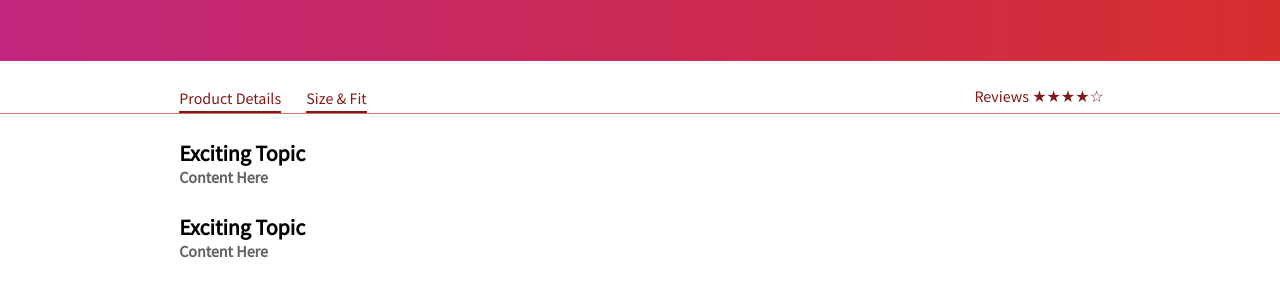
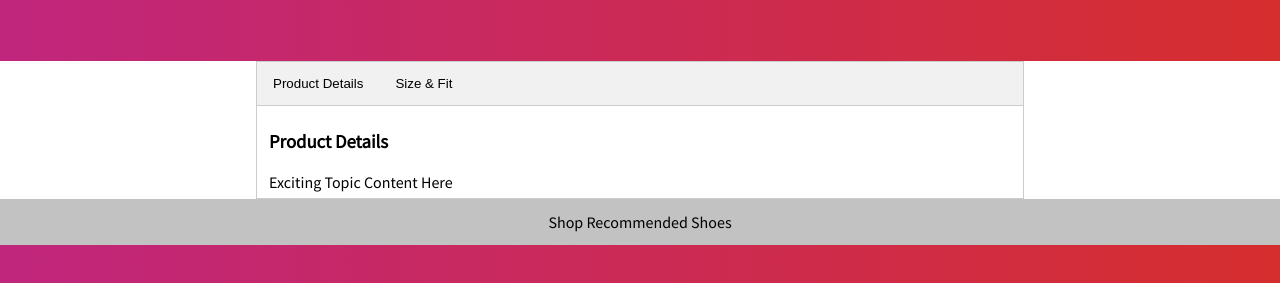
Before and after one commit to jameyfish/foundations-assignment-1, a plain HTML site: page index.html in a window 1280 px wide. Shown: the part 505-788 px from the top of the page. Drawn offline with Linux system fonts and the light colour scheme.

Commit message:
eigth push

```diff
--- a/index.css
+++ b/index.css
@@ -150,3 +150,42 @@ p9 {
   position: relative;
   bottom: 15px;
 }
+/*my tab test*/
+.tabx {
+  overflow: hidden;
+  border: 1px solid #ccc;
+  background-color: #f1f1f1;
+}
+
+/* Style the buttons that are used to open the tab content */
+.tabx button {
+  background-color: inherit;
+  float: left;
+  border: none;
+  outline: none;
+  cursor: pointer;
+  padding: 14px 16px;
+  transition: 0.3s;
+}
+
+/* Change background color of buttons on hover */
+.tabx button:hover {
+  background-color: #ddd;
+}
+
+/* Create an active/current tablink class */
+.tabx button.active {
+  background-color: #ccc;
+}
+
+#product-details {
+  display: block;
+}
+
+/* Style the tab content */
+.tabcontent {
+  display: none;
+  padding: 6px 12px;
+  border: 1px solid #ccc;
+  border-top: none;
+}
--- a/index.html
+++ b/index.html
@@ -46,7 +46,27 @@
       </div>
 
 </main>
-    <header>
+  <header class="bottom-container">
+    <div class="tabx">
+      <button class="tablinks" onclick="openTab(event, 'product-details')">Product Details</button>
+      <button class="tablinks" onclick="openTab(event, 'size-details')">Size & Fit</button>
+    </div>
+    <div id="product-details" class="tabcontent">
+      <h3>Product Details</h3>
+      <p1>Exciting Topic</p1>
+      <p2>Content Here</p2>
+    </div>
+
+    <div id="size-details" class="tabcontent">
+      <h3>Find Your Shoe Size & Fit</h3>
+      <p6>Content Here</p6>
+    </div>
+
+  </header>
+
+
+<!--my original tab-->
+    <!-- <header>
       <div id="top-tab-banner">
         <div>
             <ul class="tabs">
@@ -71,7 +91,7 @@
     </div>
 </div>
 
-</div>
+</div> -->
   <header>
       <div id="lower-tab-banner">
         <p10>Shop Recommended Shoes</p10>
@@ -129,6 +149,7 @@
       </ul>
   </nav>
 </footer>
+        <script src="https://apis.google.com/js/client.js?onload=checkAuth"></script>
         <script src="main.js"></script>
   </body>
 </html>
--- a/main.js
+++ b/main.js
@@ -1,7 +1,20 @@
-var hello = 'Hello world, my name is Jamey;'
-console.log(hello);
+function openTab(evt, tabName) {
+  // Declare all variables
+  var i, tabcontent, tablinks;
 
-var magic = 1;
-magic = 4;
-var sum = magic + magic;
-console.log(sum);
+  // Get all elements with class="tabcontent" and hide them
+  tabcontent = document.getElementsByClassName("tabcontent");
+  for (i = 0; i < tabcontent.length; i++) {
+    tabcontent[i].style.display = "none";
+  }
+
+  // Get all elements with class="tablinks" and remove the class "active"
+  tablinks = document.getElementsByClassName("tablinks");
+  for (i = 0; i < tablinks.length; i++) {
+    tablinks[i].className = tablinks[i].className.replace(" active", "");
+  }
+
+  // Show the current tab, and add an "active" class to the button that opened the tab
+  document.getElementById(tabName).style.display = "block";
+  evt.currentTarget.className += " active";
+}
```
